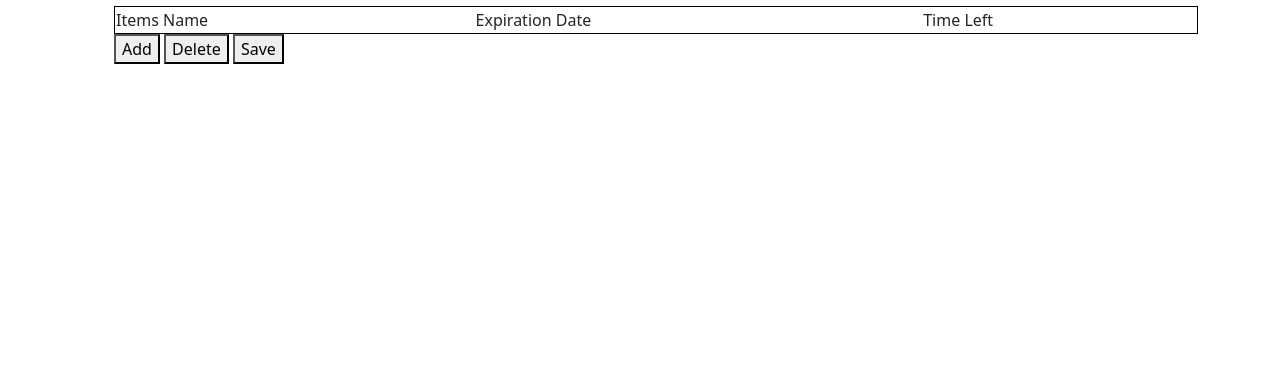
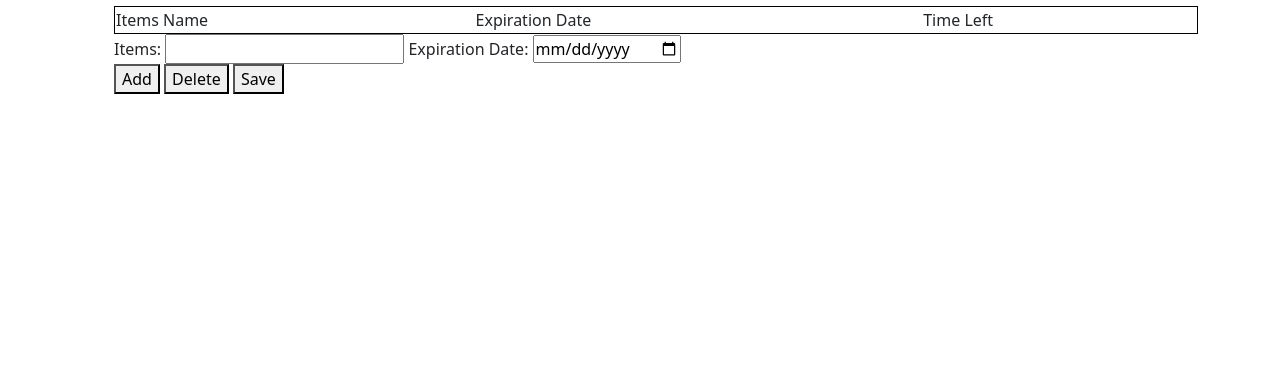
Before and after one commit to Topia99/FridgeFriend-362Project, a Django app: page / in a window 1280 px wide. Shown: the part 270-641 px from the top of the page. Run offline with Django 4.2, Linux system fonts and the light colour scheme; data that the repository does not hold is empty; some libraries are stand-ins or nearby versions.

Commit message:
Update add function to work on HTML

```diff
--- a/FridgeFriend/FridgeFriendApp/templates/main.html
+++ b/FridgeFriend/FridgeFriendApp/templates/main.html
@@ -10,22 +10,61 @@
 
     <ul>
 
-        <table style="width:100%">
+        <table id="Items_Table" style="width:100%">
             <tr>
               <td>Items Name</td>
               <td>Expiration Date</td>
               <td>Time Left</td>
             </tr>
 
-            <tr>
-            </tr>
+              {% for Item in item_list %}
+                <tr>
+                  <td> {{Item.item_name}}</td>
+                  <td>{{Item.expiry_date}} </td>
+                  <td></td>
+                </tr>
+              {% endfor %}
 
           </table>
 
-        <button>Add</button>
-        <button>Delete</button>
+        <div>
+          Items: <input type= "text" name = "items" id="item">
+          Expiration Date: <input type= "date" name = "expdate" id="expdate">
+        </div>
+        <button id="addRow" onclick = "addRow()">Add</button>
+
+
+        <button id="delRow" onclick = "deleteRow()">Delete</button>
+
+
         <button>Save</button>
 
         <!-- Pull each item from db here with dj-html to start-->
     </ul>
+
+
+    <script>
+
+      function addRow() {
+        let table = document.getElementById("Items_Table");
+        let row = table.insertRow(-1);
+        let c1 = row.insertCell(0);
+        let c2 = row.insertCell(1);
+        let c3 = row.insertCell(2);
+        items = document.getElementById("item").value
+        expdate = document.getElementById("expdate").value
+        c1.innerHTML = items
+        c2.innerHTML = expdate
+      }
+
+
+      function deleteRow(r)
+      {
+        let table = document.getElementById("Items_Table");
+
+
+      }
+    </script>
+
+
 {% endblock %}
```
